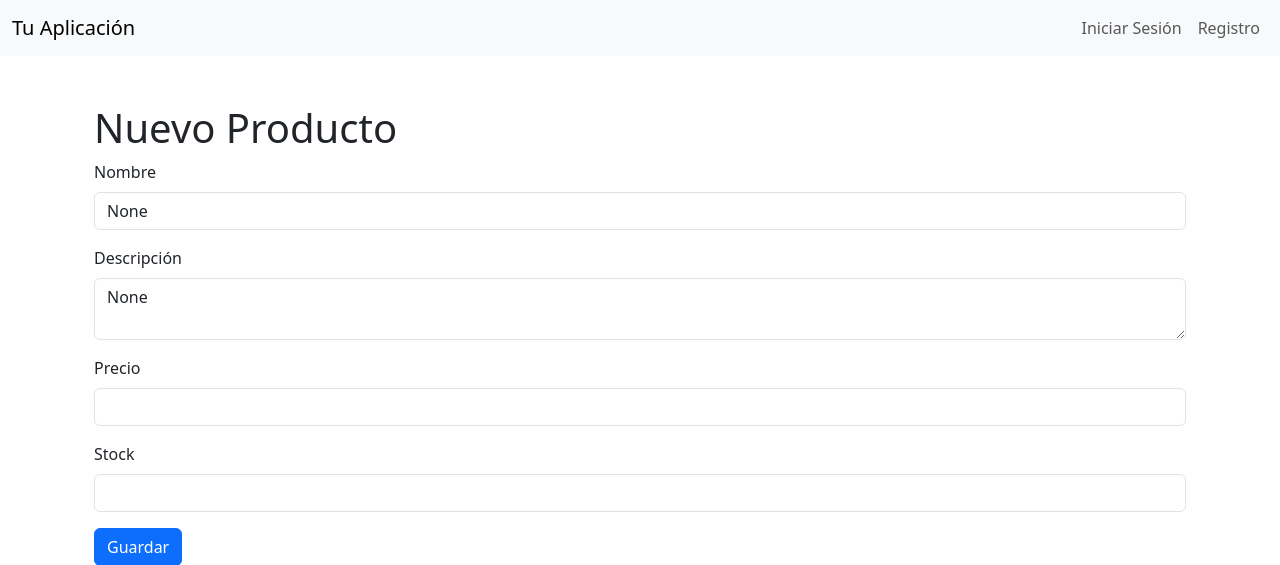
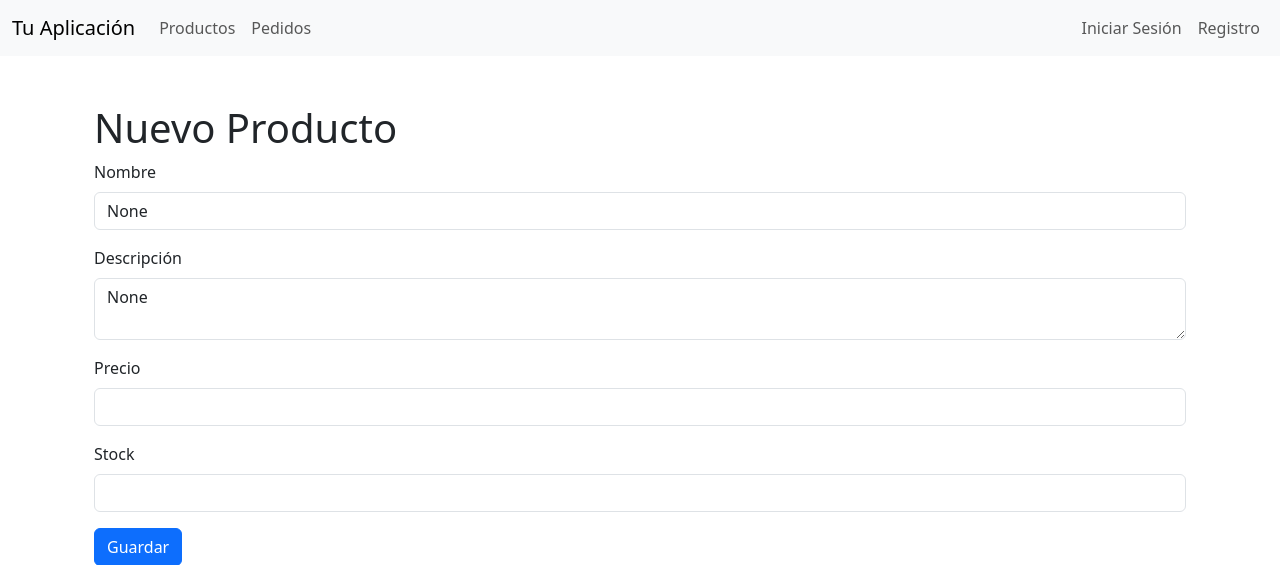
Before and after one commit to Cyefrancis/Grupal-Modulo-7, a Django app: page /gestion/producto/nuevo/ in a window 1280 px wide. Shown: the top 565 px of the page. Run offline with Django 5.2, Linux system fonts and the light colour scheme.

Commit message:
quickfix navbar y urls

```diff
--- a/gestion/templates/base.html
+++ b/gestion/templates/base.html
@@ -17,7 +17,11 @@
             <a class="navbar-brand" href="/">Tu Aplicación</a>
             <div class="collapse navbar-collapse" id="navbarNav">
                 <ul class="navbar-nav me-auto">
-                    <!-- Otros elementos del navbar -->
+                    <li class="nav-item">
+                        <a class="nav-link" href="{% url 'productos' %}">Productos</a>
+                    </li><li class="nav-item">
+                        <a class="nav-link" href="{% url 'lista_pedidos' %}">Pedidos</a>
+                    </li>
                 </ul>
                 <ul class="navbar-nav">
                     {% if user.is_authenticated %}
```
